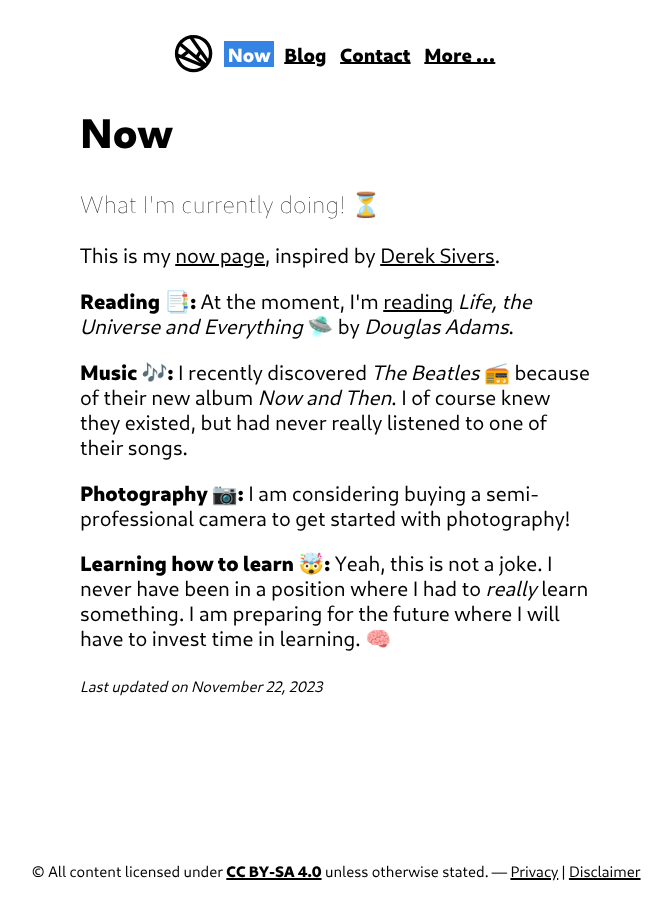
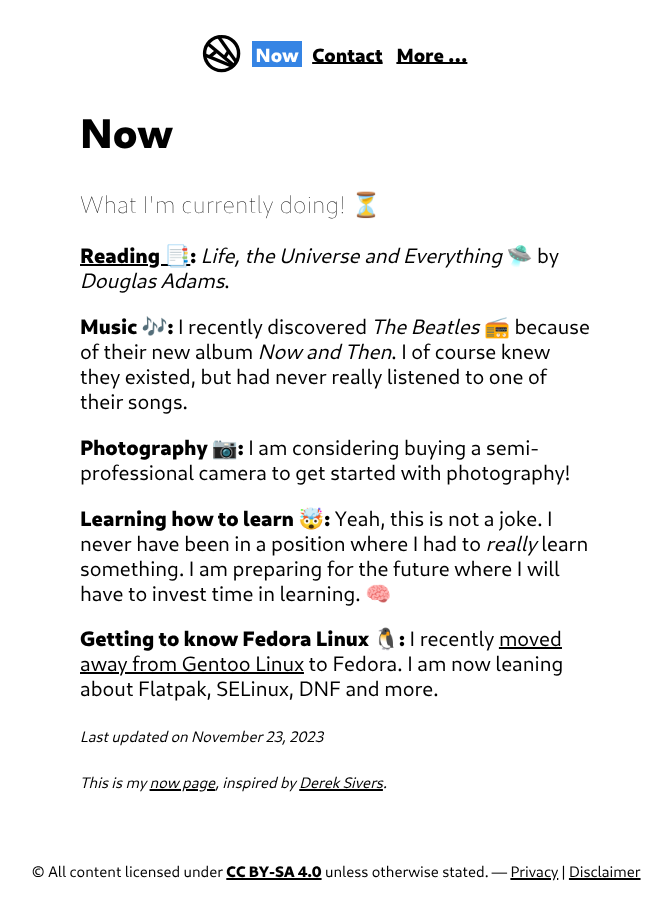
Before and after one commit to konstantintutsch/website, a Jekyll site: the page built from now/index.html, in a window 1280 px wide. Shown: the whole page, without its empty margins (304-976 px from the left). Built offline with Jekyll 4.4.1, drawn with Linux system fonts in a browser that asks for light colours.

Commit message:
Now page update 2023-11-23

```diff
--- a/_data/navigation.yaml
+++ b/_data/navigation.yaml
@@ -1,7 +1,5 @@
 - name: Now
   path: /now/
-- name: Blog
-  path: /blog/
 - name: Contact
   path: /contact/
 - name: More …
--- a/now/index.html
+++ b/now/index.html
@@ -2,18 +2,16 @@
 layout: default
 title: Now page
 description: A page dedicated to what I'm doing at the moment.
-now: 2023-11-22
+now: 2023-11-23
 ---
 
 {% include heading.html level=2 text="Now" %}
 
 <p class="description">What I'm currently doing! ⏳</p>
 
-<p>This is my <a href="https://nownownow.com/about">now page</a>, inspired by <a href="https://sive.rs/">Derek Sivers</a>.</p>
-
 <article>
     <p>
-    <b>Reading 📑:</b> At the moment, I'm <a href="{% link _tags/Book.md %}">reading</a> <i>Life, the Universe and Everything</i> 🛸 by <i>Douglas Adams</i>.
+    <b><a href="{% link _tags/Book.md %}">Reading 📑</a>:</b> <i>Life, the Universe and Everything</i> 🛸 by <i>Douglas Adams</i>.
     </p>
     <p>
     <b>Music 🎶:</b> I recently discovered <i>The Beatles</i> 📻 because of their new album <i>Now and Then</i>. I of course knew they existed, but had never really listened to one of their songs.
@@ -24,6 +22,13 @@ now: 2023-11-22
     <p>
     <b>Learning how to learn 🤯:</b> Yeah, this is not a joke. I never have been in a position where I had to <i>really</i> learn something. I am preparing for the future where I will have to invest time in learning. 🧠
     </p>
+    <p><b>Getting to know Fedora Linux 🐧:</b> I recently <a href="/gentoo-has-been-bugging-me/">moved away from Gentoo Linux</a> to Fedora. I am now leaning about Flatpak, SELinux, DNF and more.
 </article>
 
-<small><i>Last updated on {{ page.now | date: "%B %-d, %Y" }}</i></small>
+<small>
+<i>Last updated on {{ page.now | date: "%B %-d, %Y" }}</i>
+</small>
+<p></p>
+<small>
+<i>This is my <a href="https://nownownow.com/about">now page</a>, inspired by <a href="https://sive.rs/">Derek Sivers</a>.</i>
+</small>
```
